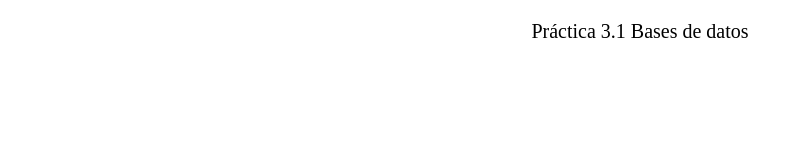
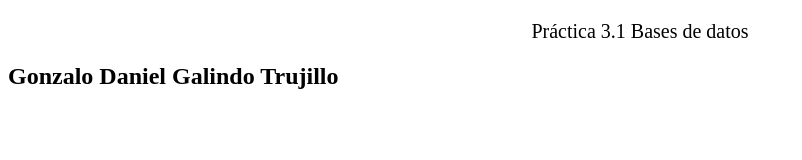
Before and after one commit to Gonzalo-721/Practicas, a plain HTML site: page templates/index.html in a window 1280 px wide. Shown: the whole page, without its empty margins (0-802 px from the left). Drawn offline with Linux system fonts and the light colour scheme.

Commit message:
Cambio 1

```diff
--- a/templates/index.html
+++ b/templates/index.html
@@ -11,6 +11,9 @@
 		Práctica 3.1 Bases de datos
 		</p>
 
+		<h2>
+			Gonzalo Daniel Galindo Trujillo
+		</h2>
 
 
 	</body>
```
